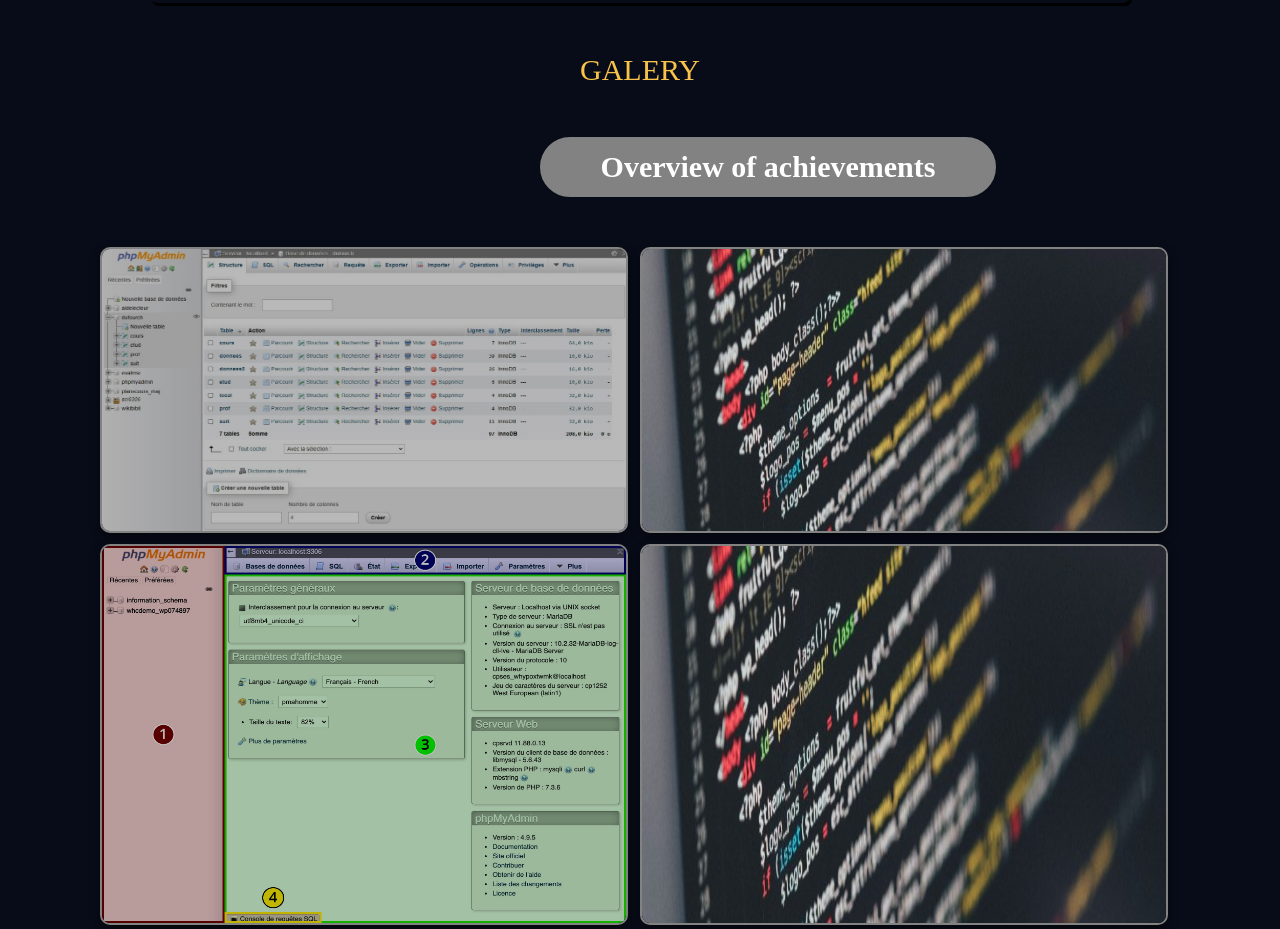
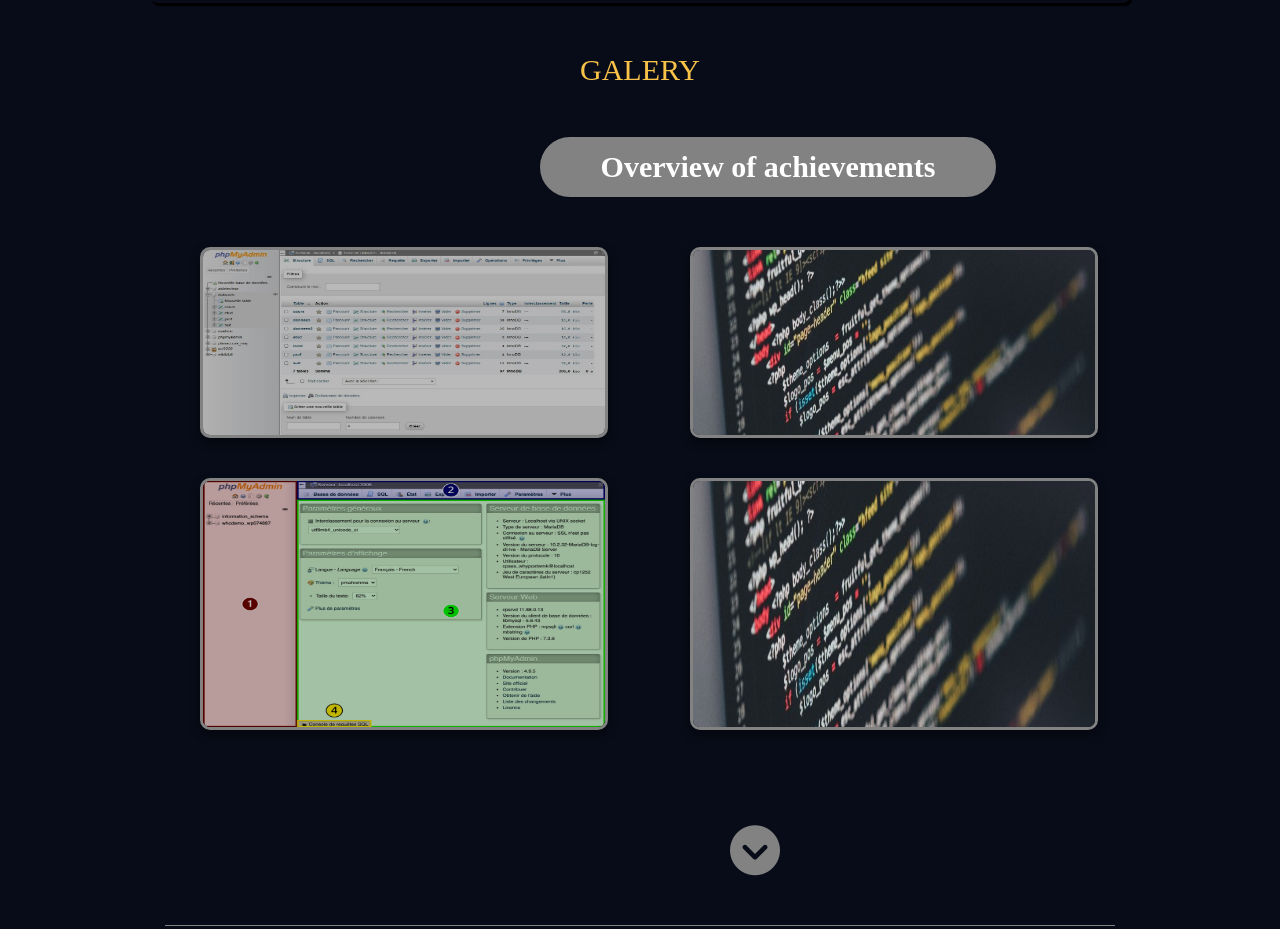
Before and after one commit to MalickBr/Portfolio, a plain HTML site: page index.html in a window 1280 px wide. Shown: the part 2230-3159 px from the top of the page. Drawn offline with Linux system fonts and the light colour scheme.

Commit message:
main css

```diff
--- a/css/main.css
+++ b/css/main.css
@@ -145,17 +145,15 @@ h3:hover {
 }
 
 .images {
-  padding: 0 10rem 0 10rem;
+  padding: 0 10rem 0 20rem;
   display:grid;
   grid-template-columns: repeat(2, 1fr);
-
 }
 
 .images img {
-  height: 95%;
-  width: 97%;
-  border: 2px solid #828282;
-  line-height: 4.8;
+  height: 80%;
+  width: 82%;
+  border: 3px solid #828282;
   border-radius: 10px;
   box-shadow: 0 4px 10px rgba(0, 0, 0, 0.5);
   transition: transform 0.3s ease;
```
